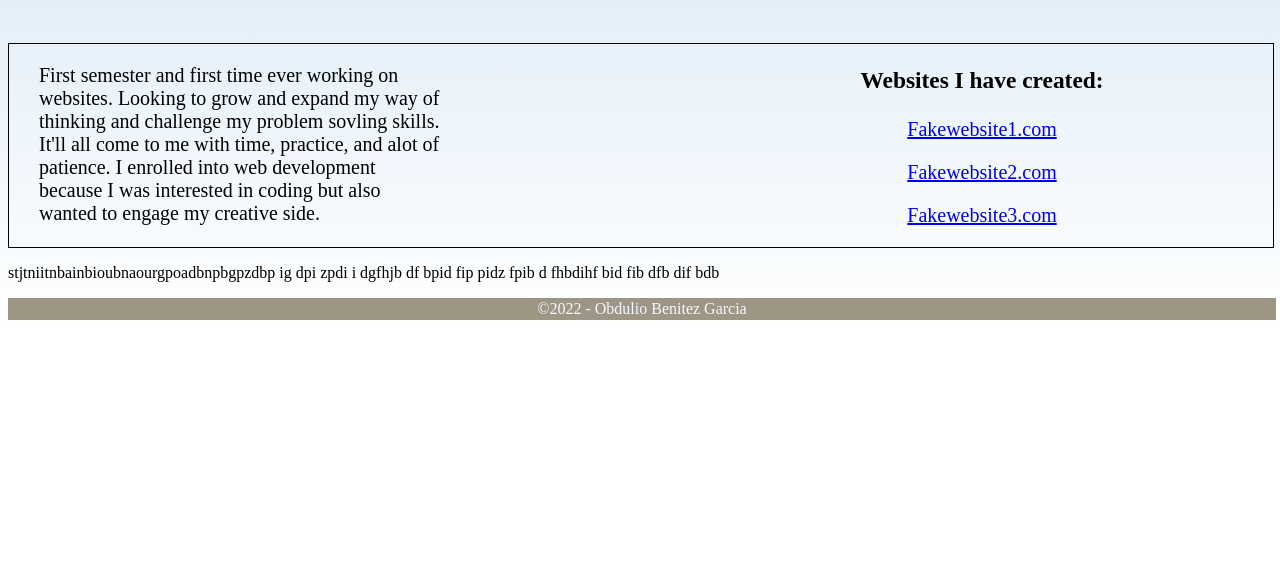
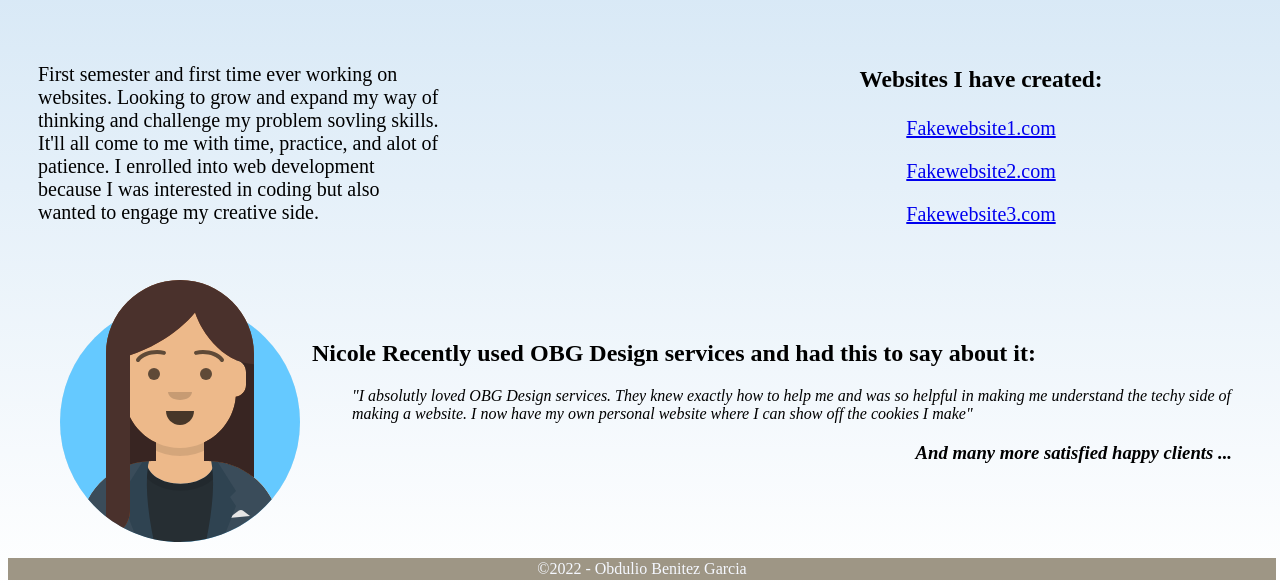
Before and after one commit to RVCC-IDMX/midterm2022-OBenitezG, a plain HTML site: page index.html in a window 1280 px wide. Shown: the part 568-1156 px from the top of the page. Before the commit the page ends 896 px from the top, so only its background shows below. Drawn offline with Linux system fonts and the light colour scheme.

Commit message:
Reviews Page (R.D)

```diff
--- a/index.html
+++ b/index.html
@@ -60,7 +60,11 @@
 
                 <div id="about-paragraph">
 
-                    <p> First semester and first time ever working on websites. Looking to grow and expand my way of thinking and challenge my problem sovling skills. It'll all come to me with time, practice, and alot of patience. I enrolled into web development because I was interested in coding but also wanted to engage my creative side. </p>
+                    <p>
+
+                        First semester and first time ever working on websites. Looking to grow and expand my way of thinking and challenge my problem sovling skills. It'll all come to me with time, practice, and alot of patience. I enrolled into web development because I was interested in coding but also wanted to engage my creative side.
+
+                    </p>
 
                 </div>
 
@@ -89,11 +93,21 @@
 
         <section class="reviews">
 
-            <div id="review-1">
+            <figure id="review-1">
 
-                <p> stjtniitnbainbioubnaourgpoadbnpbgpzdbp ig  dpi zpdi i dgfhjb df bpid fip pidz fpib d fhbdihf bid fib dfb dif bdb </p>
+                <img id ="nicole-review" src="assets/imgs/nicole-vector-character.svg" alt="vecktor character">
 
-            </div>
+                <figcaption>
+
+                    <h2> Nicole Recently used OBG Design services and had this to say about it: </h2>
+
+                    <p> "I absolutly loved OBG Design services. They knew exactly how to help me and was so helpful in making me understand the techy side of making a website. I now have my own personal website where I can show off the cookies I make" </p>
+
+                    <h3> And many more satisfied happy clients ...</h3>
+
+                </figcaption>
+
+            </figure>
 
         </section>
 
--- a/style.css
+++ b/style.css
@@ -81,7 +81,6 @@ header {
     display: grid;
     grid-template-columns: 1fr 1fr;
     grid-gap: 20px;
-    border: 1px solid black;
     width: 100%;
 }
 
@@ -103,7 +102,19 @@ header {
 
                                                     /* Reviews Page */
 
+#review-1 {
+    display: flex;
+    align-items: center;
+}
+
 #review-1 p {
+    padding-left: 40px;
+    font-style: italic;
+}
+
+#review-1 h3 {
+    font-style:italic;
+    text-align: right;
 }
 
 
@@ -111,8 +122,8 @@ header {
                                                     /* Footer Section */
 
 footer {
+    width: 100%;
     bottom: 0;
-    width: 100%;
     text-align:center;
     color: #F5F8FF;
     border: 2px solid #9E9685;
```
Also changed, not shown: assets/imgs/nicole-vector-character.svg (added).
